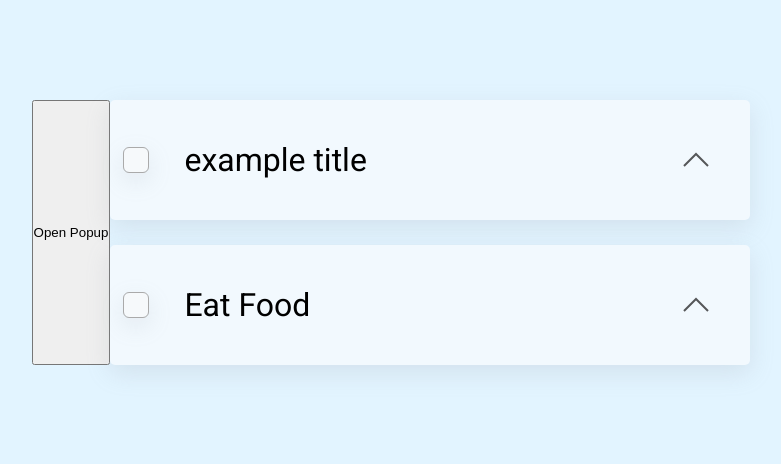
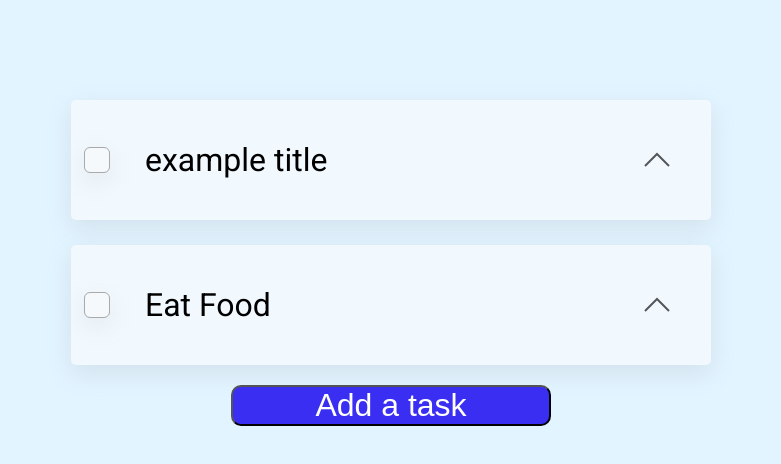
Before and after one commit to jkwanhow/fine-a-todo-list, a React (Vite) app: page / in a window 1280 px wide. Shown: the top 464 px of the page, without its empty margins (249-1030 px from the left). Built offline with nearby package versions, Linux system fonts and the light colour scheme.

Commit message:
styled button a bit

```diff
--- a/src/App.tsx
+++ b/src/App.tsx
@@ -12,11 +12,11 @@ function App() {
   // Remove and change the styles{{}}, these are just temporary to build to row component
   return (
     <TasksProvider>
-      <div style={{marginTop: '100px', width: '100%', display: 'flex', justifyContent:'center'}}>
-        <button onClick={togglePopup}>Open Popup</button>
+      <div style={{marginTop: '100px', width: '100%', display: 'flex', flexDirection: 'column', alignItems:'center', gap: '20px'}}>
         <div style={{width: '50%'}}>
           <Tasks/>
         </div>
+        <button className='add-task-button' onClick={togglePopup}>Add a task</button>
         {isPoppedUp?
         <Popup closePopup={handlePopupClose}>
           <CreateTaskContent closePopup={handlePopupClose}/>
--- a/src/assets/index.css
+++ b/src/assets/index.css
@@ -194,3 +194,16 @@ body {
     background-color: #3b2ef3;
     cursor: pointer;
 }
+
+.add-task-button {
+    color: #FFFFFF;
+    width: 25vw;
+    font-size: 2rem;
+    background-color: #3b2ef3;
+    border-radius: 10px;
+}
+
+.add-task-button:hover {
+    background-color: #5347fb;
+    cursor: pointer;
+}
```
